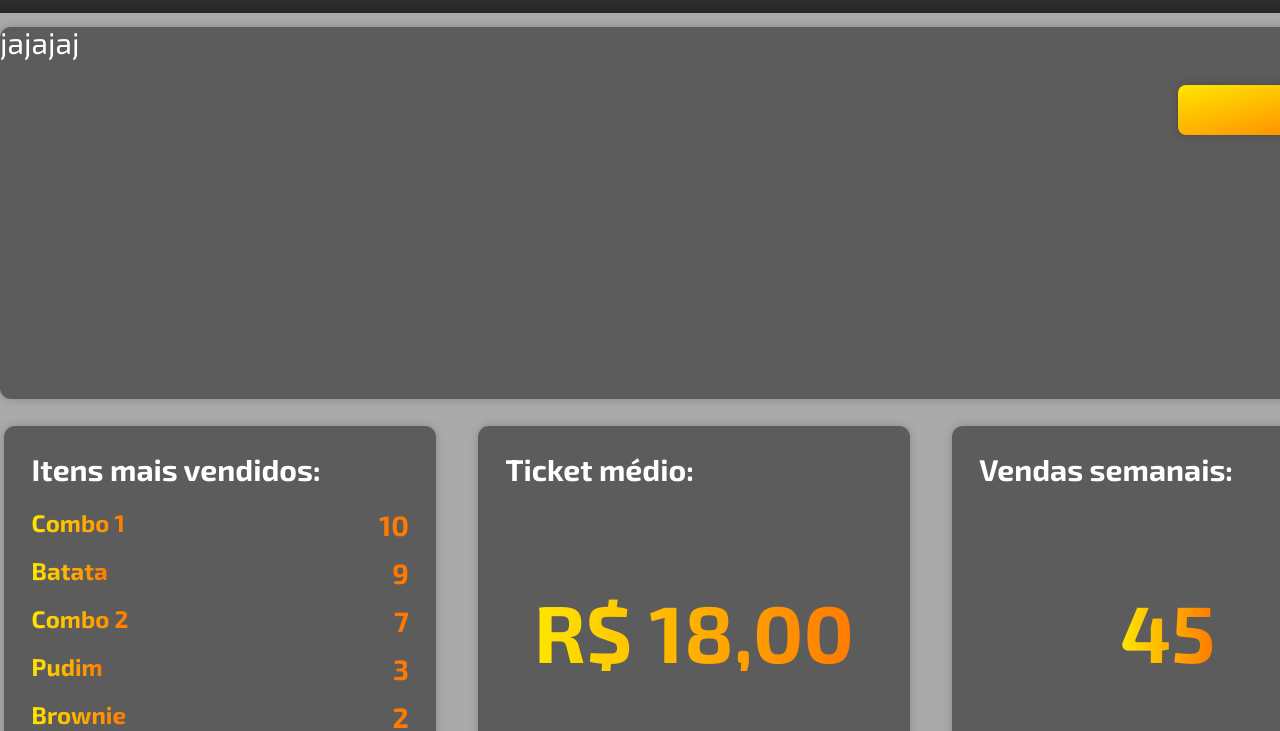
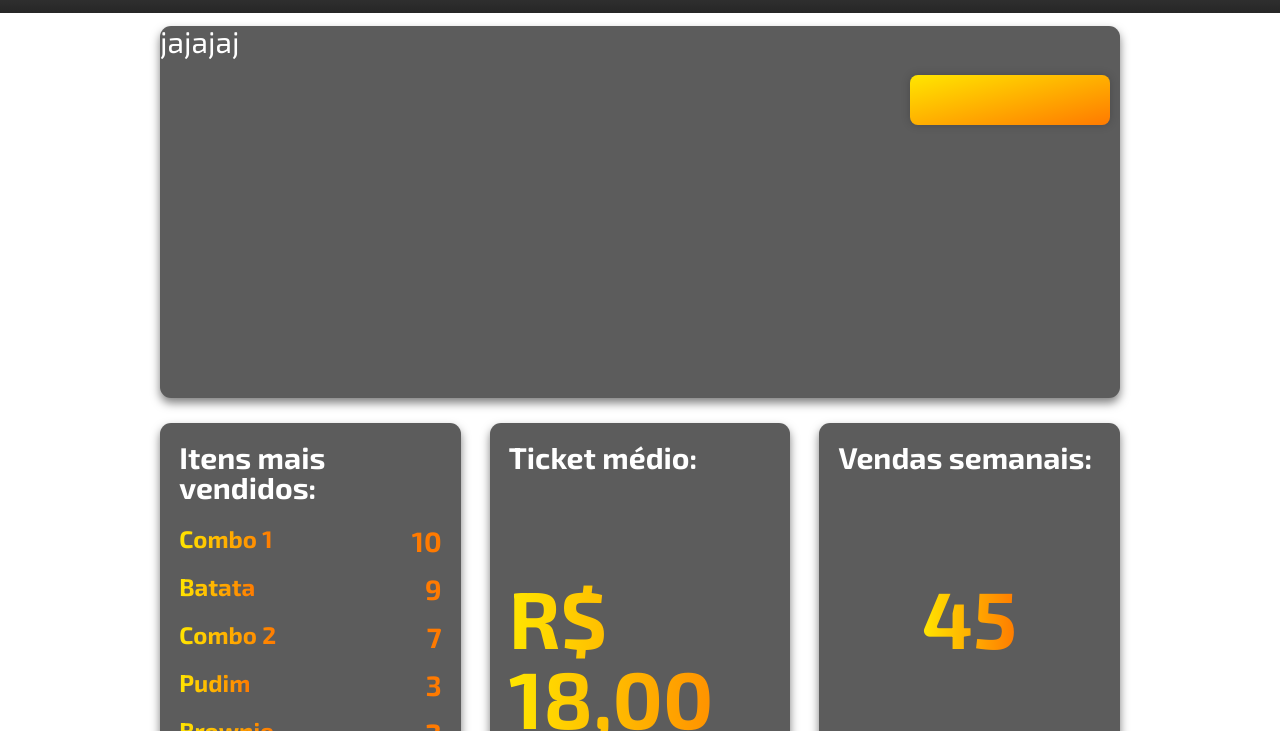
Before and after one commit to dsm-cefet-rj/ti-2023-1-grupo4, a React app in the folder frontend/: page /dashboard in a window 1280 px wide. Shown: the part 69-800 px from the top of the page. Built offline with nearby package versions, Linux system fonts and the light colour scheme.

Commit message:
consertando o fundo

```diff
--- a/frontend/src/styles/dashboard.scss
+++ b/frontend/src/styles/dashboard.scss
@@ -12,10 +12,10 @@
 
 .pdd{
     height: 372px;
-    width: 1388px;
+    width: 75vw;
     background-color: var(--cinza-claro-padrao);
     border-radius: 11px;
-    box-shadow: 0px 0px 10px rgba(0, 0, 0, 0.2);
+    box-shadow: 0 5px 10px rgba(0, 0, 0, 0.5);
 }
 
 .relatorios{
@@ -24,11 +24,11 @@
 }
 
 .itensMaisVendidos, .ticketMedio, .vendasSemanais{
-    width: 460px;
+    width: 25vw;
     height: 372px;
     background-color: var(--cinza-claro-padrao);
     border-radius: 11px;
-    box-shadow: 0px 0px 10px rgba(0, 0, 0, 0.2);
+    box-shadow: 0 5px 10px rgba(0, 0, 0, 0.5);
     padding: 2%;
     font-weight: bold;
 }
@@ -78,7 +78,7 @@
   margin-right: 3%;
 }
 
-h1{
+.principalDashboard h1{
     color: white;
     margin-bottom: 2%;
     font-size: 30px;
--- a/frontend/src/styles/root.scss
+++ b/frontend/src/styles/root.scss
@@ -40,7 +40,3 @@
 * {
   font-family: "Exo 2", sans-serif;
 }
-
-body{
-  background-color: var(--cinza-detalhe);
-}
```
